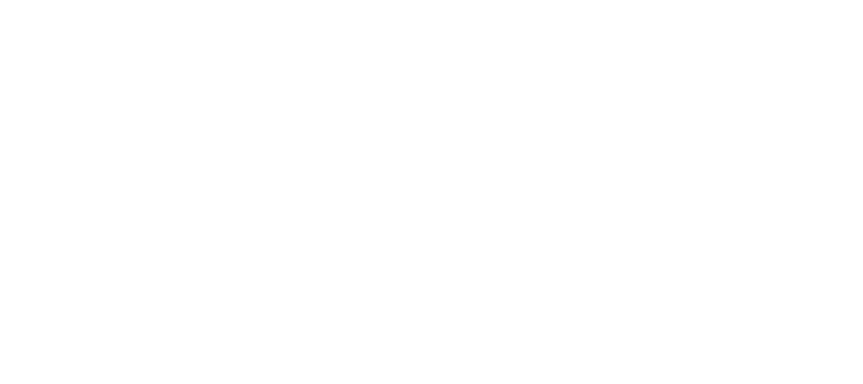
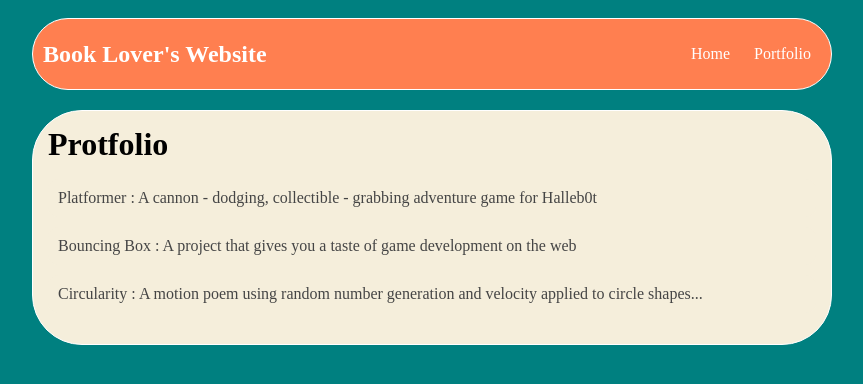
Before and after one commit to willia724/willia724.github.io, a plain HTML site: page portfolio.html in a window 1280 px wide. Shown: the whole page, without its empty margins (208-1071 px from the left). Drawn offline with Linux system fonts and the light colour scheme.

Commit message:
add protfolio.html file

```diff
--- a/portfolio.html
+++ b/portfolio.html
@@ -0,0 +1,34 @@
+<!DOCTYPE html>
+<html>
+  <head>
+    <title>Book Lover's Website</title>
+    <link rel="stylesheet" href="style.css">
+  </head>
+
+  <body>
+    <div id="all-contents">
+      <nav>
+        <!--Nav stuff here-->
+        <h1>Book Lover's Website</h1>
+        <ul id="nav-ul">
+          <li class="nav-li">
+            <a class="nav-a" href="index.html">Home</a>
+          </li>
+          <li class="nav-li">
+            <a class="nav-a" href="portfolio.html">Portfolio</a>
+          </li>
+        </ul>
+        </nav>
+        <main>
+            <div class="content">
+                <h1>Protfolio</h1>
+                <ul id="portfolio">
+                    <li><a href="projects/platformer/">Platformer : A cannon - dodging, collectible - grabbing adventure game for Halleb0t</a></li>
+                    <li><a href="projects/bouncing-box/">Bouncing Box : A project that gives you a taste of game development on the web </a></li>
+                    <li><a href="projects/circularity/">Circularity : A motion poem using random number generation and velocity applied to circle shapes...</a></li>
+                </ul>
+            </div>
+        </main>
+    </div>
+  </body>
+</html>
--- a/style.css
+++ b/style.css
@@ -2,12 +2,11 @@ body {
     background: rgb(0,128,128);
     color: rgb(45, 45, 45);
     padding: 10px;
-    font-family: arial;
+    font-family:'Times New Roman';
 }
 #all-contents {
   max-width: 800px;
     margin: auto;
-    font-family:'Times New Roman', Times, serif;
 }
 
 /* navigation menu */
@@ -42,6 +41,8 @@ a {
 /* main container area beneath menu */
 main {
     background: rgb(245, 238, 219);
+    border: 1px solid white;
+    border-radius:50px;
     display: flex;
 }
 .sidebar {
@@ -70,3 +71,28 @@ img {
     border-radius:50px;
     border-style: double;
 }
+         /* portfolio styles */
+         .content h1 {
+            color: black;
+        }
+
+        #portfolio {
+            list-style-type: none;
+            padding-left: 0;
+        }
+
+        #portfolio li {
+            background: rgb(245, 238, 219);
+            padding: 10px;
+            border-radius: 10px;
+            margin-bottom: 10px;
+        }
+
+        #portfolio li:hover {
+            background: #deb887;
+        }
+
+        #portfolio a {
+            text-decoration: none;
+            color: #454545;
+        }
```
